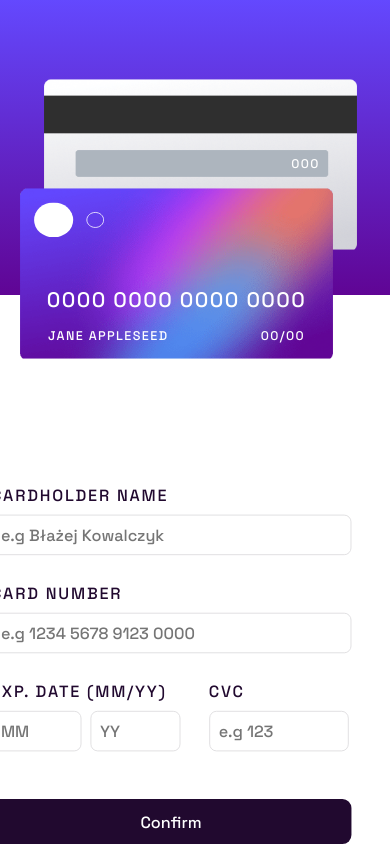
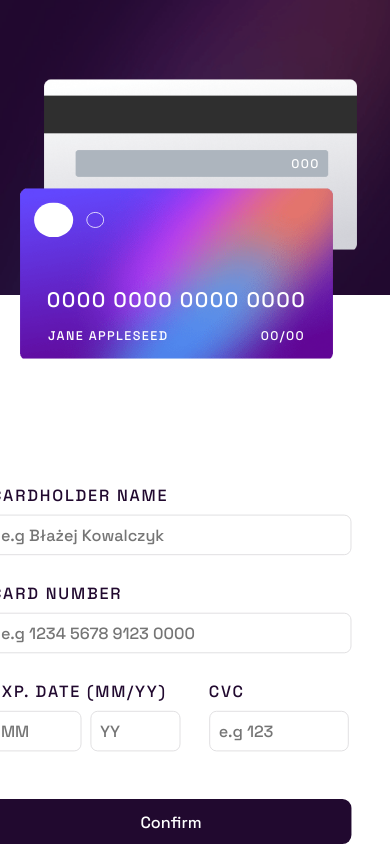
Before and after one commit to bsk03/Frontend-Mentor--interactive-card-details-form-main-, a plain HTML site: page index.html in a window 390 px wide. Drawn offline with Linux system fonts and the light colour scheme.

Commit message:
last fix

```diff
--- a/style.css
+++ b/style.css
@@ -25,9 +25,11 @@
 }
 
 .leftSide {
-	width: 35vw;
+	width: 45vw;
 	height: 100vh;
-	background-image: linear-gradient(hsl(249, 99%, 64%), hsl(278, 94%, 30%));
+	background:url(./images/bg-main-desktop.png);
+	background-size: cover;
+	background-repeat: no-repeat;
 }
 
 .rightSide {
@@ -207,6 +209,9 @@ p {
 	.leftSide {
 		height: 35vh;
 		width: 100%;
+		background: url(./images/bg-main-mobile.png);
+		background-repeat: no-repeat;
+		background-size:cover;
 	}
 	.back {
 		left: 35vw;
```
